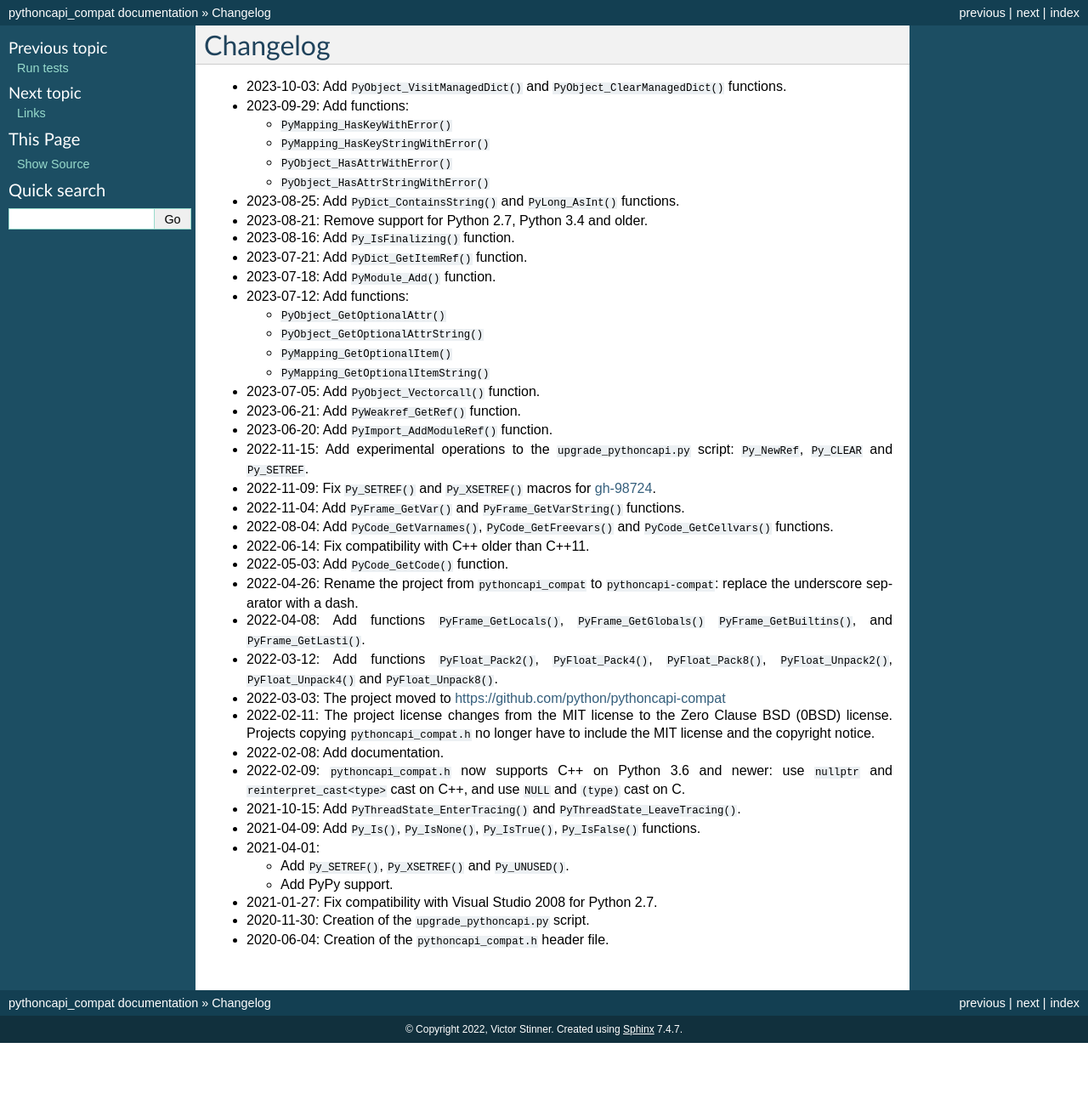
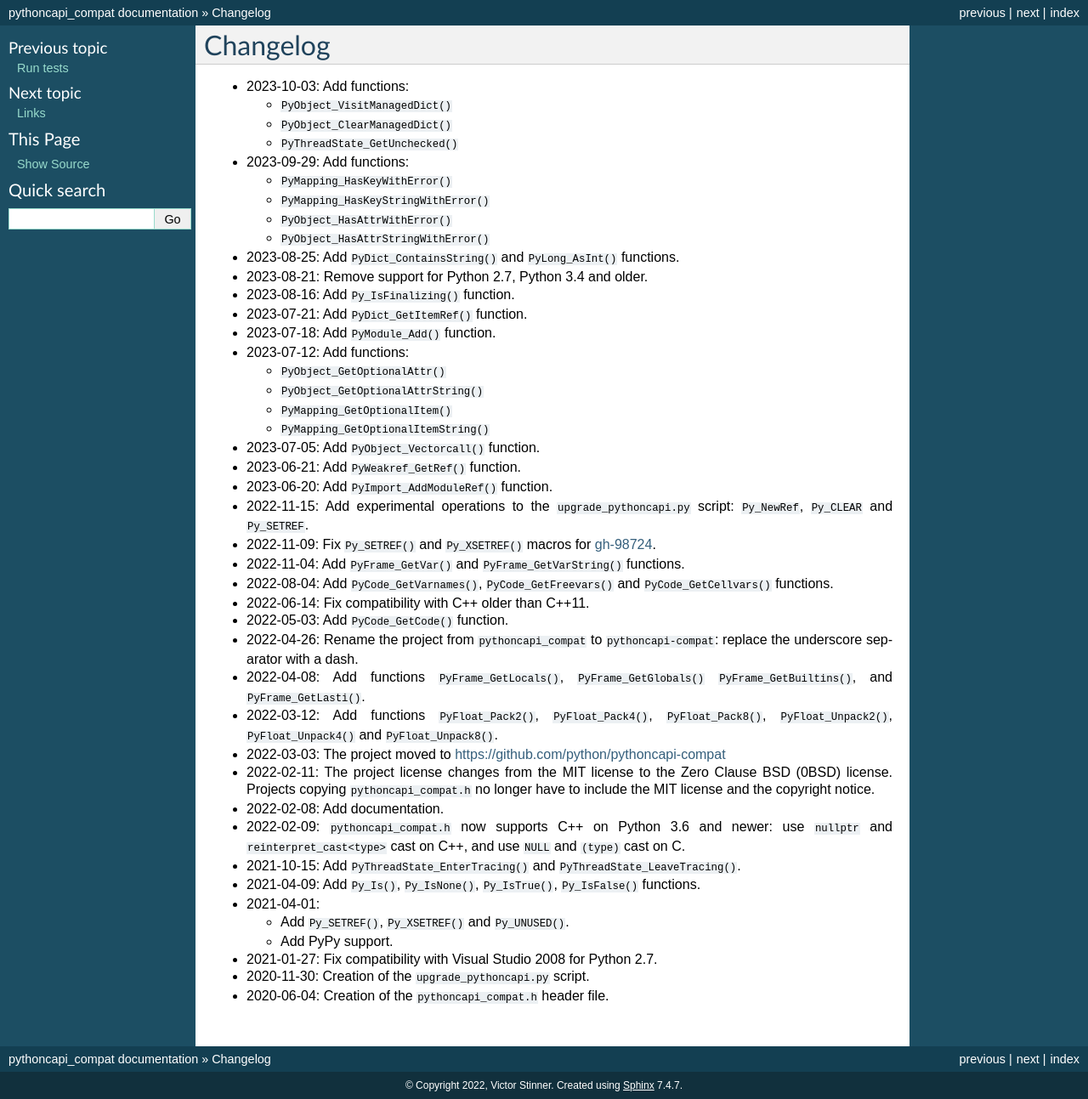
Before and after one commit to python/pythoncapi-compat, a Sphinx documentation site: the page built from docs/changelog.rst, in a window 1280 px wide. Shown: the whole page at 85% size. Built offline with Sphinx 7.4.7, drawn with Linux system fonts in a browser that asks for light colours; before the commit the page ends 1227 px from its top, so only the background shows below that.

Commit message:
Add PyThreadState_GetUnchecked() (#77)

```diff
--- a/docs/api.rst
+++ b/docs/api.rst
@@ -106,6 +106,12 @@
 .. c:function:: void PyObject_ClearManagedDict(PyObject *obj)
 
    See `PyObject_ClearManagedDict() documentation <https://docs.python.org/dev/c-api/object.html#c.PyObject_ClearManagedDict>`__.
+
+.. c:function:: PyThreadState* PyThreadState_GetUnchecked(void)
+
+   See `PyThreadState_GetUnchecked() documentation <https://docs.python.org/dev/c-api/init.html#c.PyThreadState_GetUnchecked>`__.
+
+   Available on Python 3.5.2 and newer.
 
 
 Python 3.12
--- a/docs/changelog.rst
+++ b/docs/changelog.rst
@@ -1,8 +1,12 @@
 Changelog
 =========
 
-* 2023-10-03: Add ``PyObject_VisitManagedDict()`` and
-  ``PyObject_ClearManagedDict()`` functions.
+* 2023-10-03: Add functions:
+
+  * ``PyObject_VisitManagedDict()``
+  * ``PyObject_ClearManagedDict()``
+  * ``PyThreadState_GetUnchecked()``
+
 * 2023-09-29: Add functions:
 
   * ``PyMapping_HasKeyWithError()``
```
Also changed, not shown: 2 other files.
